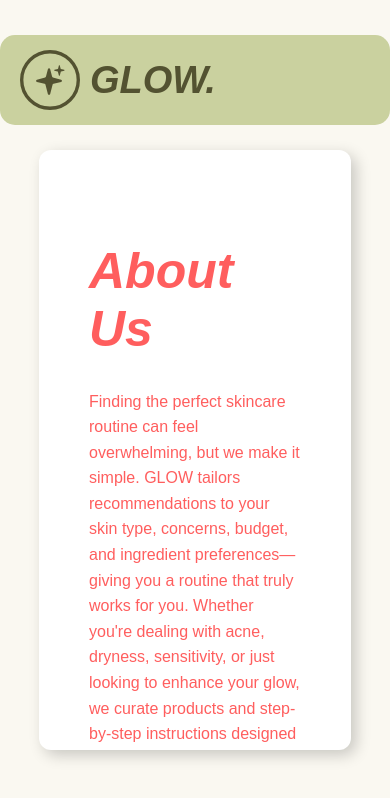
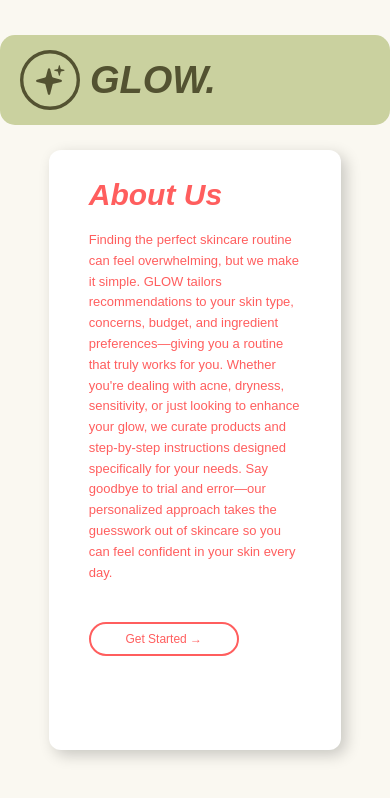
Before and after one commit to Ramisa789/Glow, a React (Create React App) app in the folder Glow/frontend/: page / in a window 390 px wide. Shown: the top 798 px of the page. Built offline with nearby package versions, Linux system fonts and the light colour scheme.

Commit message:
landing page and header component, landing page connected to login page

```diff
--- a/Glow/frontend/src/Pages/Components/header.css
+++ b/Glow/frontend/src/Pages/Components/header.css
@@ -2,7 +2,7 @@
     display: flex;
     align-items: center;
     background-color: #CAD19F;
-    max-width: 94%;
+    max-width: 92%;
     height: 50px;
     border-radius: 15px;
     padding: 20px;
--- a/Glow/frontend/src/Pages/LandingPage.css
+++ b/Glow/frontend/src/Pages/LandingPage.css
@@ -5,7 +5,7 @@
 
   .container {
     display: flex;
-    gap: 40px;
+    gap: 65px;
     justify-content: center;
     flex-wrap: wrap-reverse;
   }
@@ -41,18 +41,20 @@
     font-weight: bold;
     font-style: italic;
     text-align: left;
-    padding: 50px;
+    padding: 80px;
     padding-bottom: 0px;
-    margin-bottom: 15px;
+    margin-bottom:1%;
   }
 
   .text-box p {
     color: #FF5E5E;
     line-height: 1.6;
     text-align: left;
-    padding: 50px;
+    padding: 80px;
     padding-top: 0px;
     font-size: 16px;
+    padding-bottom: 2%;
+    font-weight:500;
   }
 
   .cta-button {
@@ -65,20 +67,16 @@
     cursor: pointer;
     transition: 0.3s;
     width: 250px;
-    margin: 0 auto;
     background-color: rgb(255, 255, 255);
-    margin-left: 250px;
+    text-align: center;
+    margin-left:80px;
+
+
   }
 
   .cta-button:hover {
     background: #FF5E5E;
     color:rgb(255, 255, 255);
-  }
-
-  @media only screen and (max-width: 600px){
-    .text-box{
-        width: 90%;
-    }
   }
 
   @media only screen and (max-width: 1200px){
@@ -88,4 +86,46 @@
     .image-box{
         display: none;
     }
+
+  @media only screen and (max-width: 650px){
+    .text-box{
+        width: 90%;
+    }
+    .text-box p{
+        font-size:14px;
+    }
+    .text-box h2{
+        padding-top:15px;
+    }
   }
+
+  @media only screen and (max-width: 500px){
+    .text-box p{
+        font-size: 13px;
+        padding-left:40px;
+        padding-right:40px;
+        margin-top:15px;
+    }
+    .text-box h2{
+        margin-top:20px;
+        font-size:30px;
+        padding-top: 8px;
+        width:80%;
+        padding-left:40px;
+        padding-right:40px;
+    }
+    .text-box{
+        width: 75%;
+    }
+
+    .cta-button{
+        margin-left:40px;
+        font-size:12px;
+        width:150px;
+        padding:8px;
+        margin-top:20px;
+    }
+  }
+
+
+  }
```
